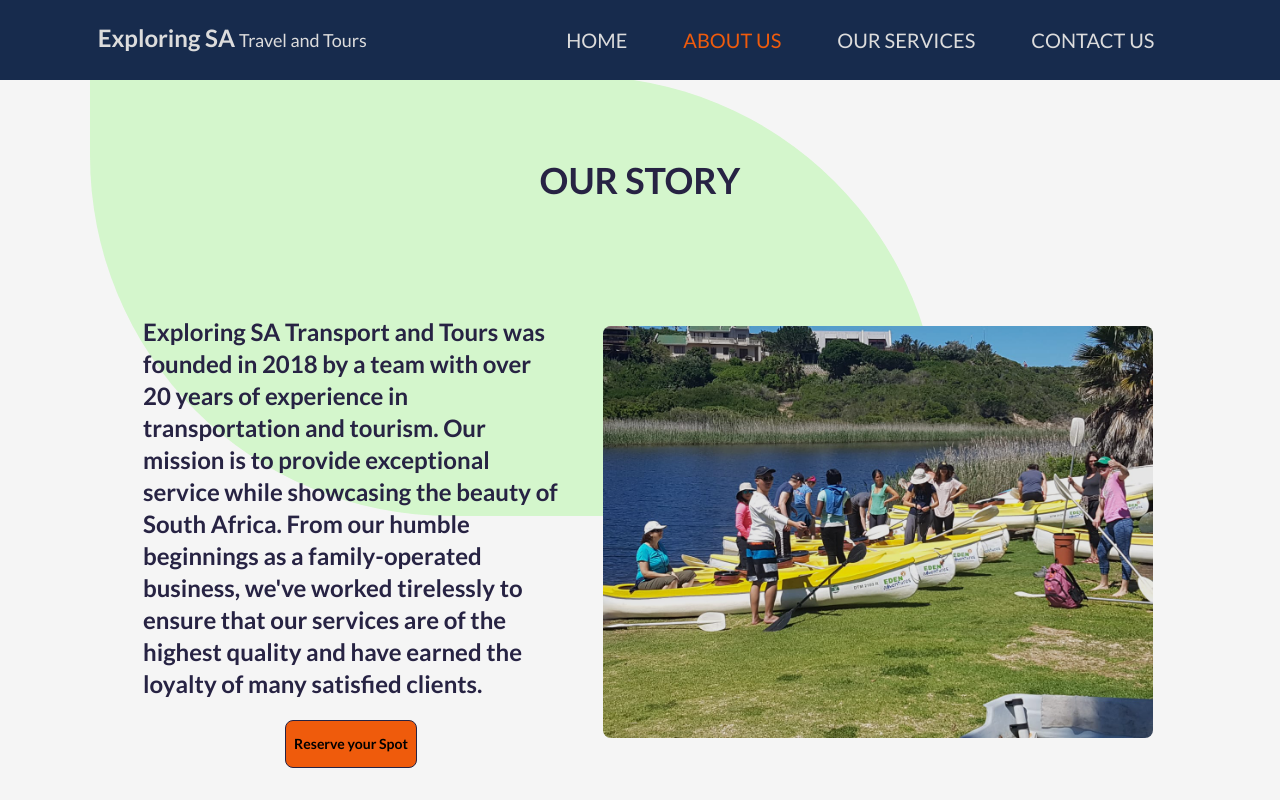
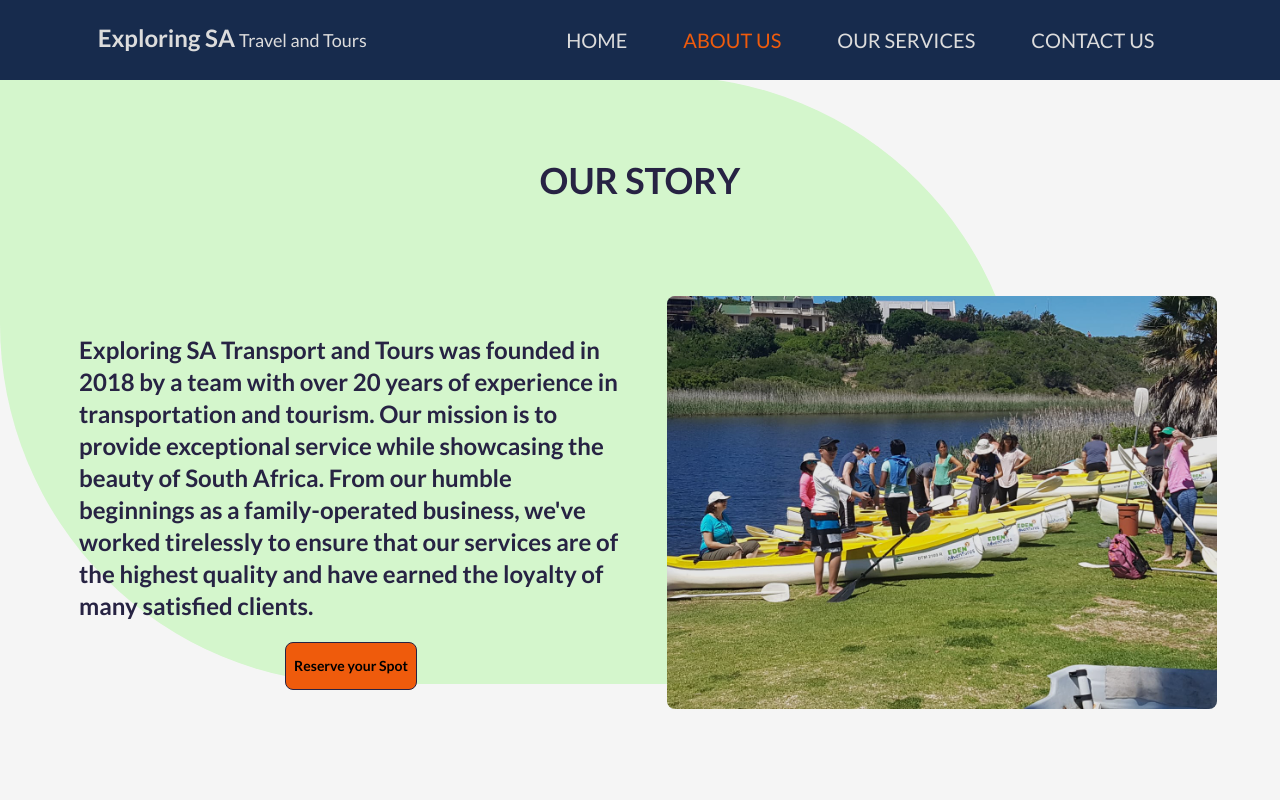
Before and after one commit to Riyaazct/exploringsa, a React (Create React App) app: page /about in a window 1280 px wide. Shown: the top 800 px of the page. Built offline with nearby package versions, Linux system fonts and the light colour scheme; what tailwindcss-animated, tw-elements would draw is missing.

Commit message:
complete our story section

```diff
--- a/src/routes/AboutUs.js
+++ b/src/routes/AboutUs.js
@@ -3,17 +3,20 @@ import Vision from "./Vision";
 
 const AboutUs = () => (
   <>
-    <div className="relative pt-16 md:mt-24 mb-24 md:mb-32 h-screen">
+    <div className="relative pt-16 md:mt-24 mb-24 md:mb-24 h-screen">
       <h1
         className="text-center my-12 text-2xl font-semibold text-blueText
-                     md:mt-0 md:mb-16 md:text-3xl
+                     md:mt-0 md:mb-12 md:text-3xl
                      lg:text-4xl lg:mb-24"
       >
         OUR STORY
       </h1>
       <div className="flex flex-col-reverse justify-center items-center gap-5 md:flex-row md:gap-7 xl:mx-auto xl:max-w-[1650px] lg:max-w-[1000px] md:mx-auto md:max-w-[800px] 2xl:gap-10">
         {/* TEXT */}
-        <div className="max-w-[80%] text-center rounded-lg mt-5 md:max-w-[45%] lg:max-w-[40%] xl:max-w-[35%]">
+        <div
+          className="max-w-[80%] text-center rounded-lg mt-5
+                        md:max-w-[45%] lg:max-w-[50%] xl:max-w-[45%]"
+        >
           <p className="my-auto text-lg text-blueText font-semibold md:text-base md:px-4 lg:text-lg xl:text-2xl text-left">
             Exploring SA Transport and Tours was founded in 2018 by a
             team with over 20 years of experience in transportation
@@ -30,18 +33,18 @@ const AboutUs = () => (
           </button>
           {/* Background div */}
           <div
-            className="bg-lightGreen absolute h-full max-h-[540px] w-[100%] left-0 bottom-4 -z-10
+            className="bg-lightGreen absolute h-full max-h-[540px] w-[100%] left-0 top-80 -z-10
                           aboutBg sm:left-10 sm:max-w-[90%]
                           md:-top-5 md:left-0 md:max-w-[85vw] md:max-h-[62vh]
-                          lg:left-6 lg:max-h-[52vh] lg:max-w-[75vw]
-                          xl:max-h-[55vh] xl:max-w-[850px] xl:left-[7%]
-                          2xl:max-w-[80vw] 2xl:max-h-[82vh] 2xl:left-0 2xl:-top-6 2xl:bg-orange"
+                          lg:max-h-[72vh] lg:max-w-[80vw]
+                          xl:max-h-[76vh]
+                          2xl:max-w-[75vw] 2xl:max-h-[78vh] 2xl:bg-orange"
           />
         </div>
         {/* IMAGE */}
         <div className="relative max-w-[75%] md:max-w-[48%] lg:max-w-[55%]">
           <img
-            className=" m-auto rounded-lg md:max-h-[40%] lg:max-w-[480px] xl:max-w-[550px]"
+            className=" m-auto rounded-lg md:max-h-[40%] lg:max-w-[480px] xl:max-w-[550px] 2xl:max-w-[650px]"
             src="images/our story 2.jpg"
             alt="the company tour guide and owner with some tourists"
           />
```
